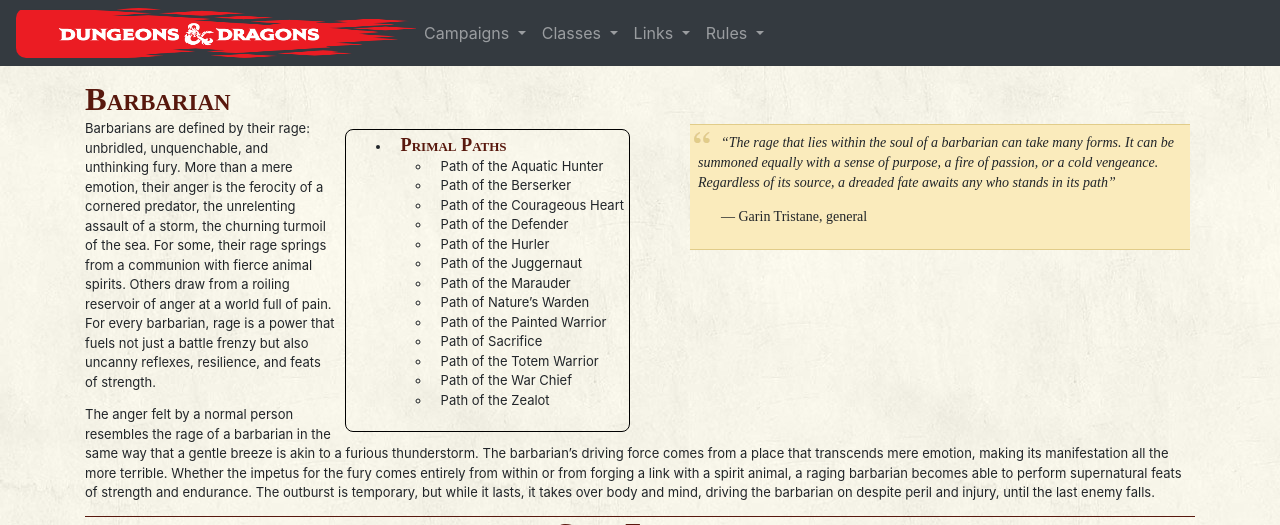
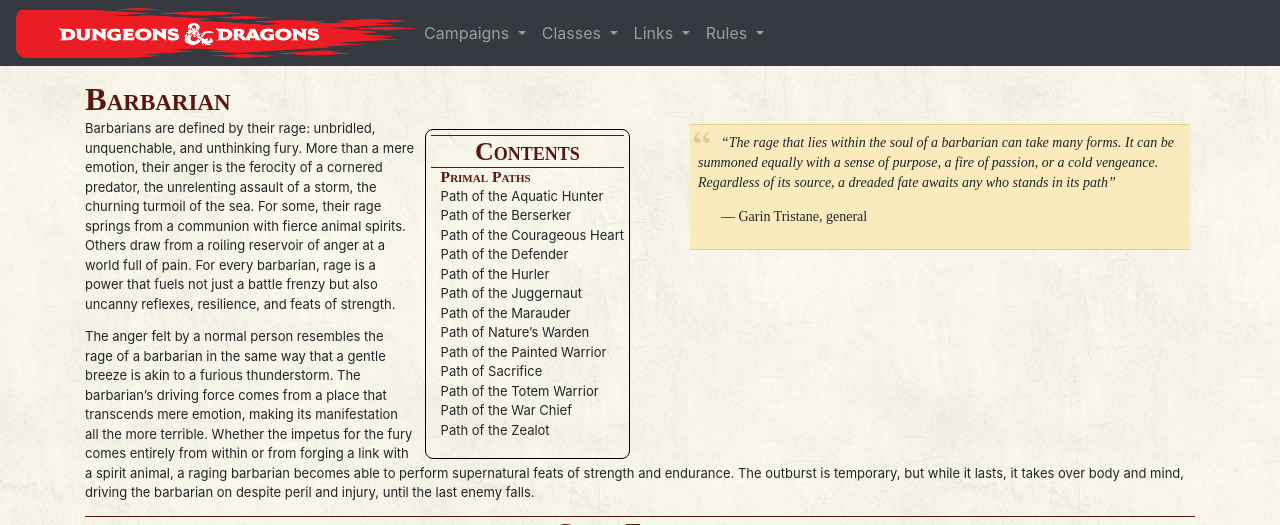
Before and after one commit to kvarak/dnd, a Jekyll site: the page built from docs/_Classes/barbarian.md, in a window 1280 px wide and 900 px high, cut to the strip 0-525 px from the top of the window. Built offline with Jekyll 4.4.1, drawn with Linux system fonts in a browser that asks for light colours; nearby versions of some CDN libraries; some web fonts are replaced; Markdown is read by kramdown in place of the engine named in the settings.

Commit message:
barbarian toc

```diff
--- a/docs/_Classes/barbarian.md
+++ b/docs/_Classes/barbarian.md
@@ -16,20 +16,21 @@
 
 <div class="toc" markdown="1">
 
-- #### [Primal Paths](#primal-paths)
-  - <a href="#aquaticHunter">Path of the Aquatic Hunter</a>
-  - <a href="#berserker">Path of the Berserker</a>
-  - <a href="#courageousHeart">Path of the Courageous Heart</a>
-  - <a href="#defender">Path of the Defender</a>
-  - <a href="#hurler">Path of the Hurler</a>
-  - <a href="#juggernaut">Path of the Juggernaut</a>
-  - <a href="#marauder">Path of the Marauder</a>
-  - <a href="#earthWarden">Path of Nature's Warden</a>
-  - <a href="#paintedWarrior">Path of the Painted Warrior</a>
-  - <a href="#sacrifice">Path of Sacrifice</a>
-  - <a href="#totemWarrior">Path of the Totem Warrior</a>
-  - <a href="#warChief">Path of the War Chief</a>
-  - <a href="#zealot">Path of the Zealot</a>
+## Contents
+##### [Primal Paths](#primal-paths)
+<a href="#aquaticHunter">Path of the Aquatic Hunter</a><br>
+<a href="#berserker">Path of the Berserker</a><br>
+<a href="#courageousHeart">Path of the Courageous Heart</a><br>
+<a href="#defender">Path of the Defender</a><br>
+<a href="#hurler">Path of the Hurler</a><br>
+<a href="#juggernaut">Path of the Juggernaut</a><br>
+<a href="#marauder">Path of the Marauder</a><br>
+<a href="#earthWarden">Path of Nature's Warden</a><br>
+<a href="#paintedWarrior">Path of the Painted Warrior</a><br>
+<a href="#sacrifice">Path of Sacrifice</a><br>
+<a href="#totemWarrior">Path of the Totem Warrior</a><br>
+<a href="#warChief">Path of the War Chief</a><br>
+<a href="#zealot">Path of the Zealot</a><br>
 
 </div>
 
```
